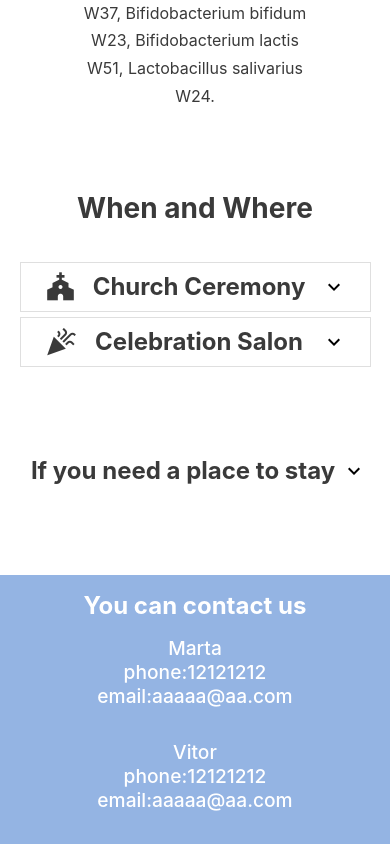
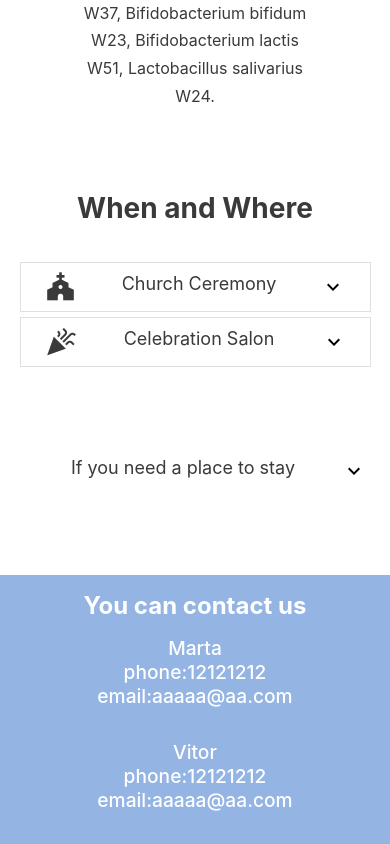
Before and after one commit to vitor-antonio/WeddingSite, a Svelte app: page / in a window 390 px wide. Shown: the part 1237-2081 px from the top of the page. Built offline with nearby package versions, Linux system fonts and the light colour scheme.

Commit message:
changed titles of expandable buttons

```diff
--- a/src/ExpandablePanel.svelte
+++ b/src/ExpandablePanel.svelte
@@ -44,7 +44,6 @@
   .panel-button {
     display: flex;
     flex-direction: row;
-    /* place-content: unset; */
     width: 100%;
     justify-content: space-between;
   }
@@ -94,4 +93,11 @@
     margin: 0;
     padding-bottom: 0px;
   }
+
+  @media screen and (max-width: 650px) {
+    .panel-button > h2 {
+      font-weight: 400;
+      font-size: 18px;
+    }
+  }
 </style>
```
